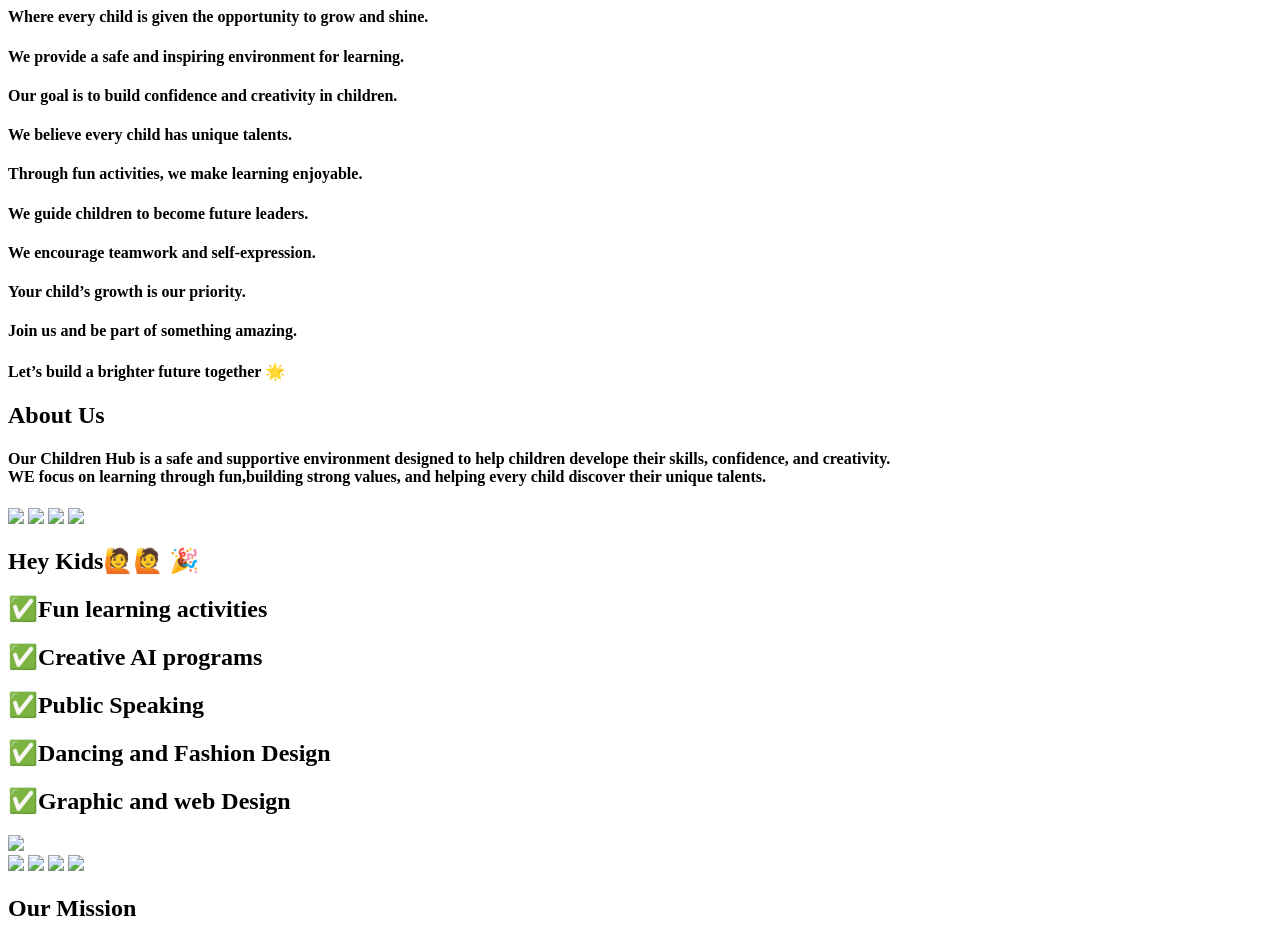
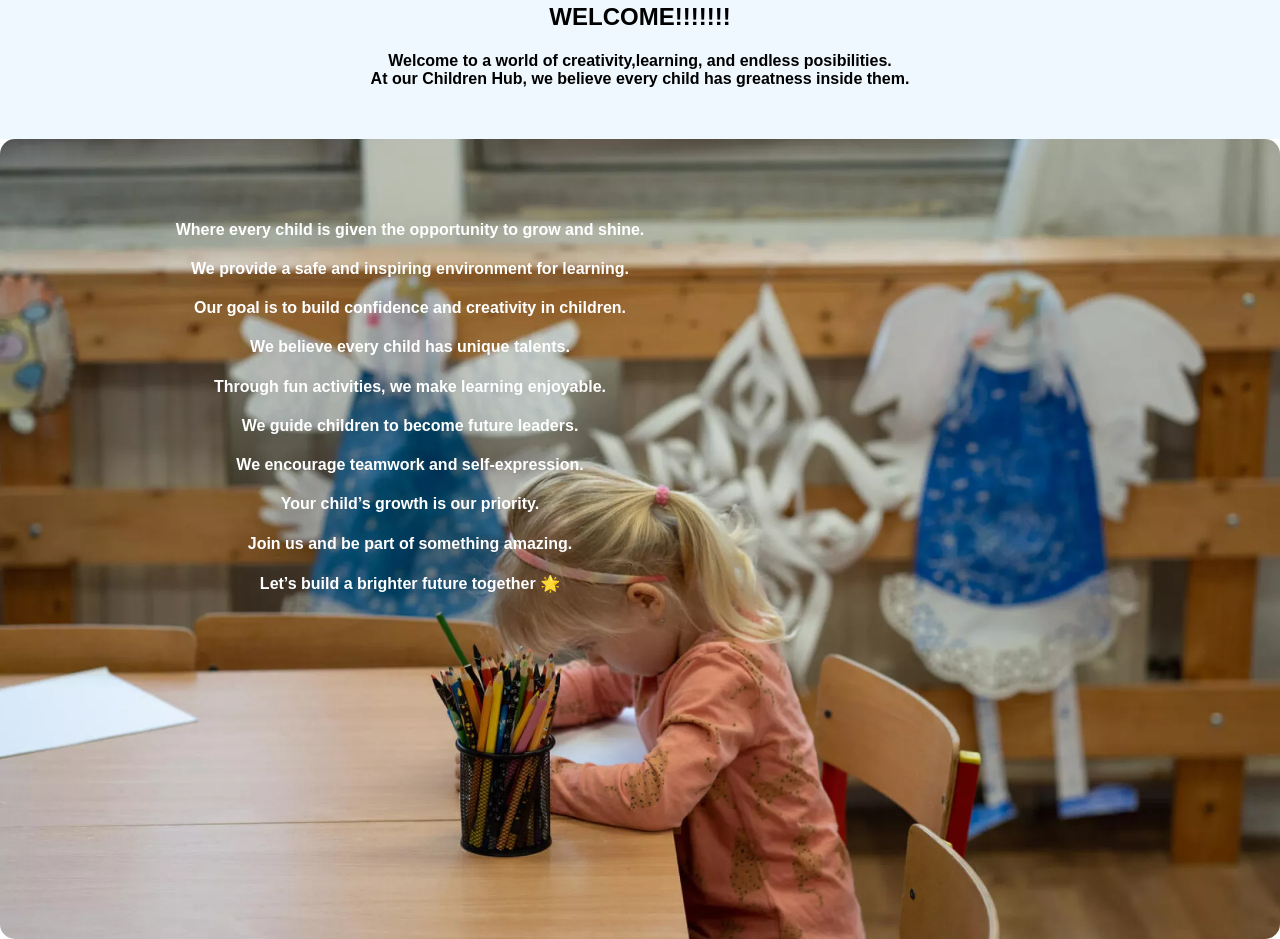
Before and after one commit to Six-tero/childrenskillshub, a plain HTML site: page index.html in a window 1280 px wide. Shown: the part 250-1189 px from the top of the page. Drawn offline with Linux system fonts and the light colour scheme; the site is published under a folder, as on GitHub Pages, so addresses that start at the root find nothing.

Commit message:
fix paths

```diff
--- a/index.css
+++ b/index.css
@@ -14,7 +14,7 @@ header {
 .downimage {
   width: 100vw; /* full screen width */
   min-height: 100vh; /* full screen height */
-  background: url("/UN0770142 (1)_1.jpg.webp") no-repeat center center;
+  background: url("UN0770142 (1)_1.jpg.webp") no-repeat center center;
   background-size: cover;
   display: flex;
   align-items: center;
--- a/index.html
+++ b/index.html
@@ -4,7 +4,7 @@
   <meta charset="UTF-8">
   <meta name="viewport" content="width=device-width, initial-scale=1.0">
   <title>Children Hub</title>
-  <link rel="stylesheet" href="/index.css">
+  <link rel="stylesheet" href="index.css">
 </head>
 <body>
 
@@ -52,10 +52,10 @@
 <!-- GALLERY 1 -->
 <section class="act">
   <div class="images">
-    <img src="/10 FREE PRINTABLE INSPIRATIONAL PRINTS FOR KIDS.jpeg">
-    <img src="/WhatsApp Image 2026-04-16 at 10.36.48 PM.jpeg">
-    <img src="/15 Road Trip Games For Kids That Are Fun And___.jpeg">
-    <img src="/WhatsApp Image 2026-04-16 at 3.09.03 PM.jpeg">
+    <img src="10 FREE PRINTABLE INSPIRATIONAL PRINTS FOR KIDS.jpeg">
+    <img src="WhatsApp Image 2026-04-16 at 10.36.48 PM.jpeg">
+    <img src="15 Road Trip Games For Kids That Are Fun And___.jpeg">
+    <img src="WhatsApp Image 2026-04-16 at 3.09.03 PM.jpeg">
   </div>
 </section>
 
@@ -68,16 +68,16 @@
   <h2>✅Dancing and Fashion Design</h2>
   <h2>✅Graphic and web Design</h2>
   <h2></h2>
-  <img src="/Munci de Primăvară.jpeg" class="section-img">
+  <img src="Munci de Primăvară.jpeg" class="section-img">
 </section>
 
 <!-- GALLERY 2 -->
 <section>
   <div class="images">
-    <img src="/Discover whimsical farm decor ideas that transform….jpeg">
-    <img src="/Help your child start each day with confidence and….jpeg">
-    <img src="/Help your child build confidence and a positive….jpeg">
-    <img src="/Keep Learning, Keep Growing, and Keep Shining A….jpeg">
+    <img src="Discover whimsical farm decor ideas that transform….jpeg">
+    <img src="Help your child start each day with confidence and….jpeg">
+    <img src="Help your child build confidence and a positive….jpeg">
+    <img src="Keep Learning, Keep Growing, and Keep Shining A….jpeg">
   </div>
 </section>
 
@@ -132,5 +132,3 @@
     <p class="copy">© 2026 Children Hub | All Rights Reserved</p>
   </div>
 </footer>
-</body>
-</html>
```
